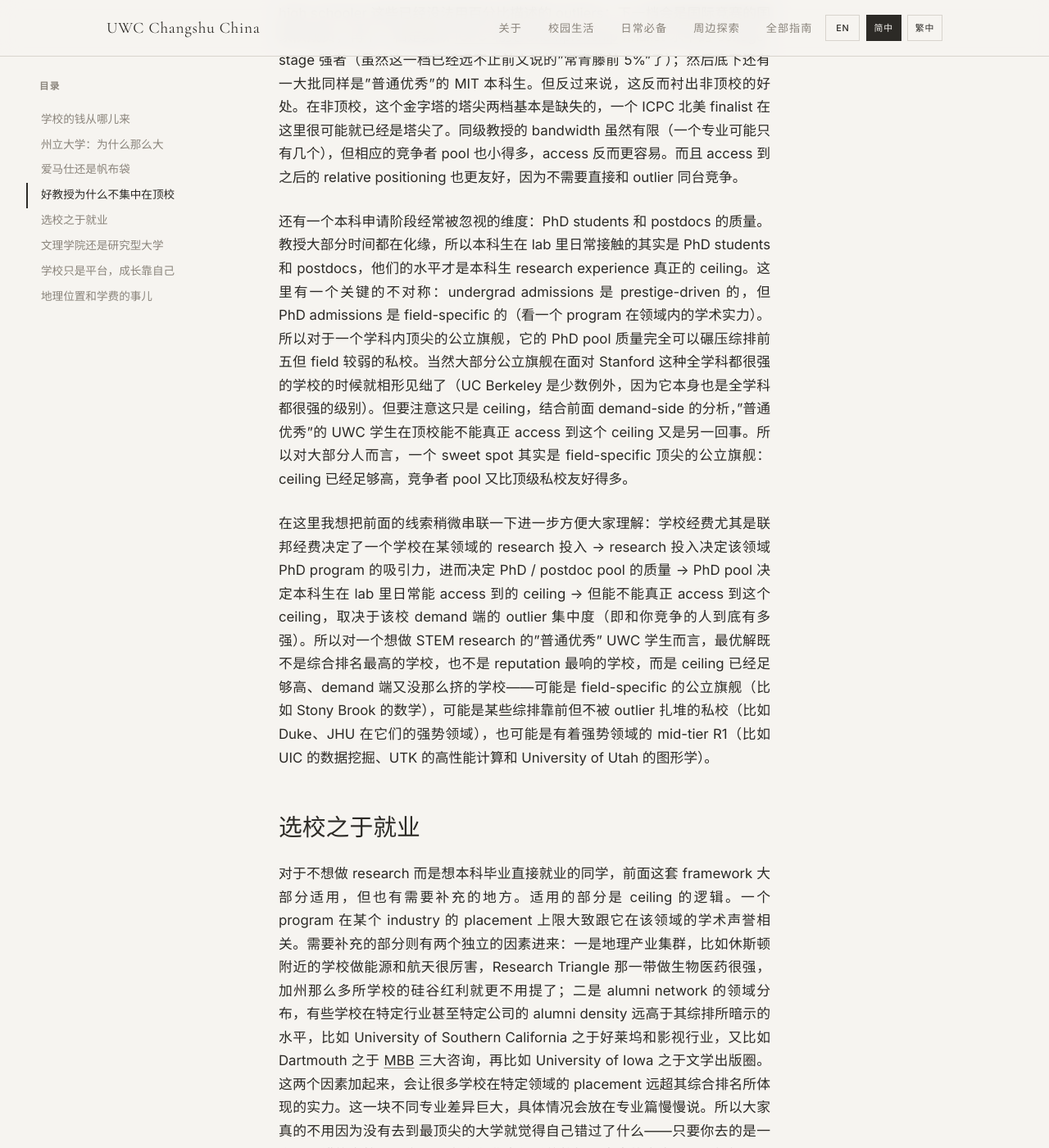
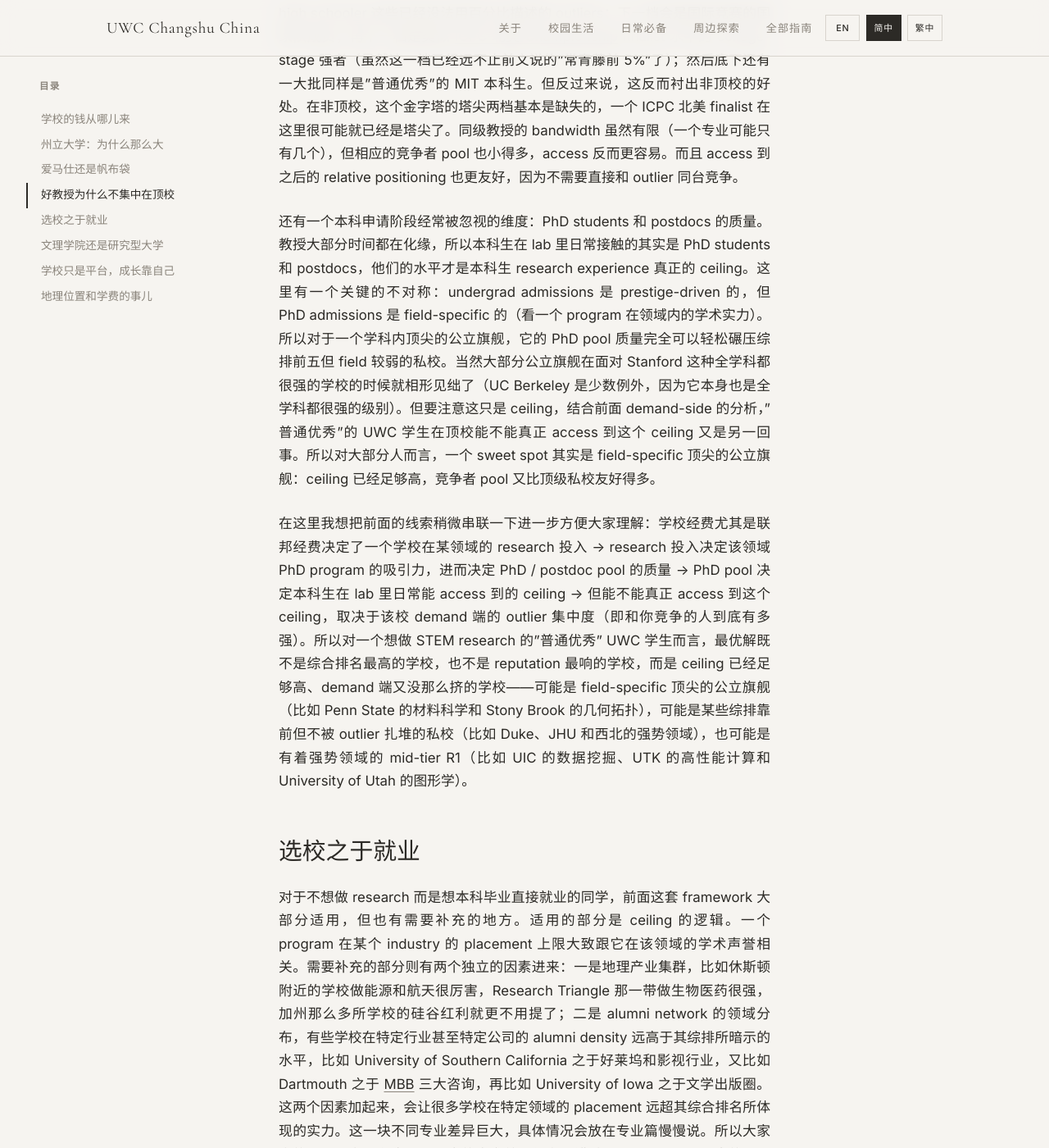
Before and after one commit to United-World-College/UWC-Survival-Guide, a Jekyll site: the page built from website/_guides/chinese/school-selection-CN.md, in a window 1280 px wide and 1400 px high, scrolled down 7886 px. Shown: the whole window at 82% size. Built offline with Jekyll 4.4.1, drawn with Linux system fonts in a browser that asks for light colours.

Commit message:
style: refine PhD pool comparison and broaden field-specific tier examples
- Strengthen the field-specific public flagship vs top-five private comparison: PhD pool can "easily" outclass, not just "outclasses"
- Replace Stony Brook (math) example with two more telling pairs: Penn State (materials science) and Stony Brook (geometry/topology), and qualify the public flagship example as "top field-specific"
- Add Northwestern alongside Duke and JHU as a highly ranked private with strong fields not swarmed by outliers

```diff
--- a/website/_guides/chinese/school-selection-CN.md
+++ b/website/_guides/chinese/school-selection-CN.md
@@ -55,9 +55,9 @@
 
 这里需要重申的一个常见误区是可能有人会想"我去顶校就能接触更多大佬啊"。（先把"顶校"这个词收紧一下：这里指的是学术实力上名副其实的那几所，而不是主要靠 reputation 加成的"名校"。）顶校的顶尖 faculty / PhD / postdoc 的 supply 确实更大，绝对数普遍比 mid-tier R1 多上几倍。但 demand 端的扩张比 supply 端要陡得多：supply 大致随学校规模和水平线性增长，而最强的那批本科生（如 IMO / IOI 金牌这种）在顶校的集中度是高度非线性的。这个 demand 端的结构其实比 supply 端更值得展开，因为它直接决定了一个包括我自己在内的绝大部分 UWC 普通毕业生在大学校园里实际能 access 到什么。比方说一个进了 MIT 的"普通优秀" UWC 学生假如想跟着和前面提到的 UTK 的 Prof. Dongarra 同等水平的 researcher 做研究的话，就会发现身边的人才结构是一个完整的金字塔——塔尖是 IMO / IOI 金牌、[Putnam fellow](https://en.wikipedia.org/wiki/Putnam_Competition)、已经发过顶会一作的 high schooler 这些已经没法用百分比描述的 outliers；下一档会是国际竞赛的国家队成员；再下一档是类似 [ICPC 北美 Championship](https://en.wikipedia.org/wiki/International_Collegiate_Programming_Contest) finalist 水平的 college-stage 强者（虽然这一档已经远不止前文说的"常青藤前 5%"了）；然后底下还有一大批同样是"普通优秀"的 MIT 本科生。但反过来说，这反而衬出非顶校的好处。在非顶校，这个金字塔的塔尖两档基本是缺失的，一个 ICPC 北美 finalist 在这里很可能就已经是塔尖了。同级教授的 bandwidth 虽然有限（一个专业可能只有几个），但相应的竞争者 pool 也小得多，access 反而更容易。而且 access 到之后的 relative positioning 也更友好，因为不需要直接和 outlier 同台竞争。
 
-还有一个本科申请阶段经常被忽视的维度：PhD students 和 postdocs 的质量。教授大部分时间都在化缘，所以本科生在 lab 里日常接触的其实是 PhD students 和 postdocs，他们的水平才是本科生 research experience 真正的 ceiling。这里有一个关键的不对称：undergrad admissions 是 prestige-driven 的，但 PhD admissions 是 field-specific 的（看一个 program 在领域内的学术实力）。所以对于一个学科内顶尖的公立旗舰，它的 PhD pool 质量完全可以碾压综排前五但 field 较弱的私校。当然大部分公立旗舰在面对 Stanford 这种全学科都很强的学校的时候就相形见绌了（UC Berkeley 是少数例外，因为它本身也是全学科都很强的级别）。但要注意这只是 ceiling，结合前面 demand-side 的分析，"普通优秀"的 UWC 学生在顶校能不能真正 access 到这个 ceiling 又是另一回事。所以对大部分人而言，一个 sweet spot 其实是 field-specific 顶尖的公立旗舰：ceiling 已经足够高，竞争者 pool 又比顶级私校友好得多。
+还有一个本科申请阶段经常被忽视的维度：PhD students 和 postdocs 的质量。教授大部分时间都在化缘，所以本科生在 lab 里日常接触的其实是 PhD students 和 postdocs，他们的水平才是本科生 research experience 真正的 ceiling。这里有一个关键的不对称：undergrad admissions 是 prestige-driven 的，但 PhD admissions 是 field-specific 的（看一个 program 在领域内的学术实力）。所以对于一个学科内顶尖的公立旗舰，它的 PhD pool 质量完全可以轻松碾压综排前五但 field 较弱的私校。当然大部分公立旗舰在面对 Stanford 这种全学科都很强的学校的时候就相形见绌了（UC Berkeley 是少数例外，因为它本身也是全学科都很强的级别）。但要注意这只是 ceiling，结合前面 demand-side 的分析，"普通优秀"的 UWC 学生在顶校能不能真正 access 到这个 ceiling 又是另一回事。所以对大部分人而言，一个 sweet spot 其实是 field-specific 顶尖的公立旗舰：ceiling 已经足够高，竞争者 pool 又比顶级私校友好得多。
 
-在这里我想把前面的线索稍微串联一下进一步方便大家理解：学校经费尤其是联邦经费决定了一个学校在某领域的 research 投入 → research 投入决定该领域 PhD program 的吸引力，进而决定 PhD / postdoc pool 的质量 → PhD pool 决定本科生在 lab 里日常能 access 到的 ceiling → 但能不能真正 access 到这个 ceiling，取决于该校 demand 端的 outlier 集中度（即和你竞争的人到底有多强）。所以对一个想做 STEM research 的"普通优秀" UWC 学生而言，最优解既不是综合排名最高的学校，也不是 reputation 最响的学校，而是 ceiling 已经足够高、demand 端又没那么挤的学校——可能是 field-specific 的公立旗舰（比如 Stony Brook 的数学），可能是某些综排靠前但不被 outlier 扎堆的私校（比如 Duke、JHU 在它们的强势领域），也可能是有着强势领域的 mid-tier R1（比如 UIC 的数据挖掘、UTK 的高性能计算和 University of Utah 的图形学）。
+在这里我想把前面的线索稍微串联一下进一步方便大家理解：学校经费尤其是联邦经费决定了一个学校在某领域的 research 投入 → research 投入决定该领域 PhD program 的吸引力，进而决定 PhD / postdoc pool 的质量 → PhD pool 决定本科生在 lab 里日常能 access 到的 ceiling → 但能不能真正 access 到这个 ceiling，取决于该校 demand 端的 outlier 集中度（即和你竞争的人到底有多强）。所以对一个想做 STEM research 的"普通优秀" UWC 学生而言，最优解既不是综合排名最高的学校，也不是 reputation 最响的学校，而是 ceiling 已经足够高、demand 端又没那么挤的学校——可能是 field-specific 顶尖的公立旗舰（比如 Penn State 的材料科学和 Stony Brook 的几何拓扑），可能是某些综排靠前但不被 outlier 扎堆的私校（比如 Duke、JHU 和西北的强势领域），也可能是有着强势领域的 mid-tier R1（比如 UIC 的数据挖掘、UTK 的高性能计算和 University of Utah 的图形学）。
 
 ## 选校之于就业
 
```
Also changed, not shown: website/_guides/chinese/school-selection-TW.md (+2 -2 lines), website/_guides/default/school-selection.md (+2 -2 lines).
